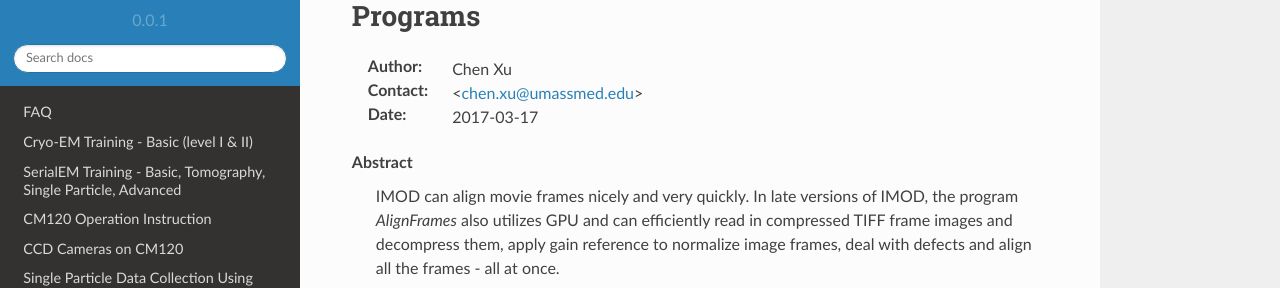
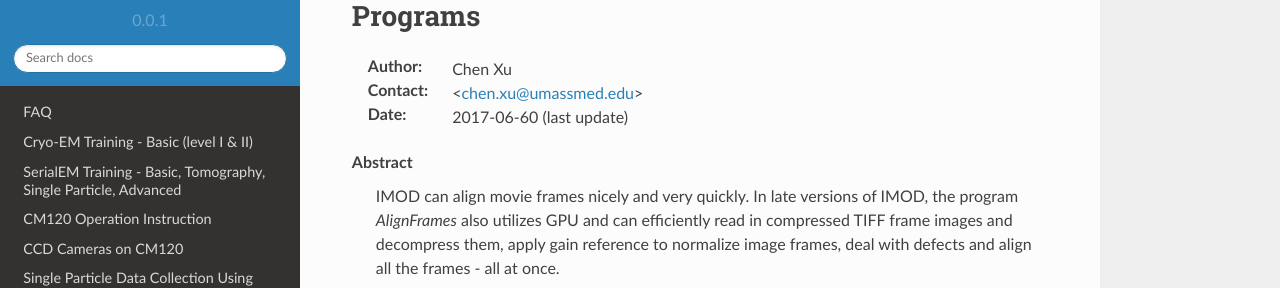
Before and after one commit to xuchen66/sphinx-emdocs, a Sphinx documentation site: the page built from source/align-movie-frames-imod.rst, in a window 1280 px wide and 900 px high. Shown: the part 139-427 px from the top of the window. Built offline with Sphinx 7.4.7 and the Read the Docs theme 2.0.0, drawn with Linux system fonts in a browser that asks for light colours; pages that are not in the unit, such as notebooks, are missing from menus.

Commit message:
Update align-movie-frames-imod.rst

```diff
--- a/source/align-movie-frames-imod.rst
+++ b/source/align-movie-frames-imod.rst
@@ -5,7 +5,7 @@
 
 :Author: Chen Xu
 :Contact: <chen.xu@umassmed.edu>
-:Date: 2017-03-17
+:Date: 2017-06-60 (last update)
 
 .. glossary::
 
```
